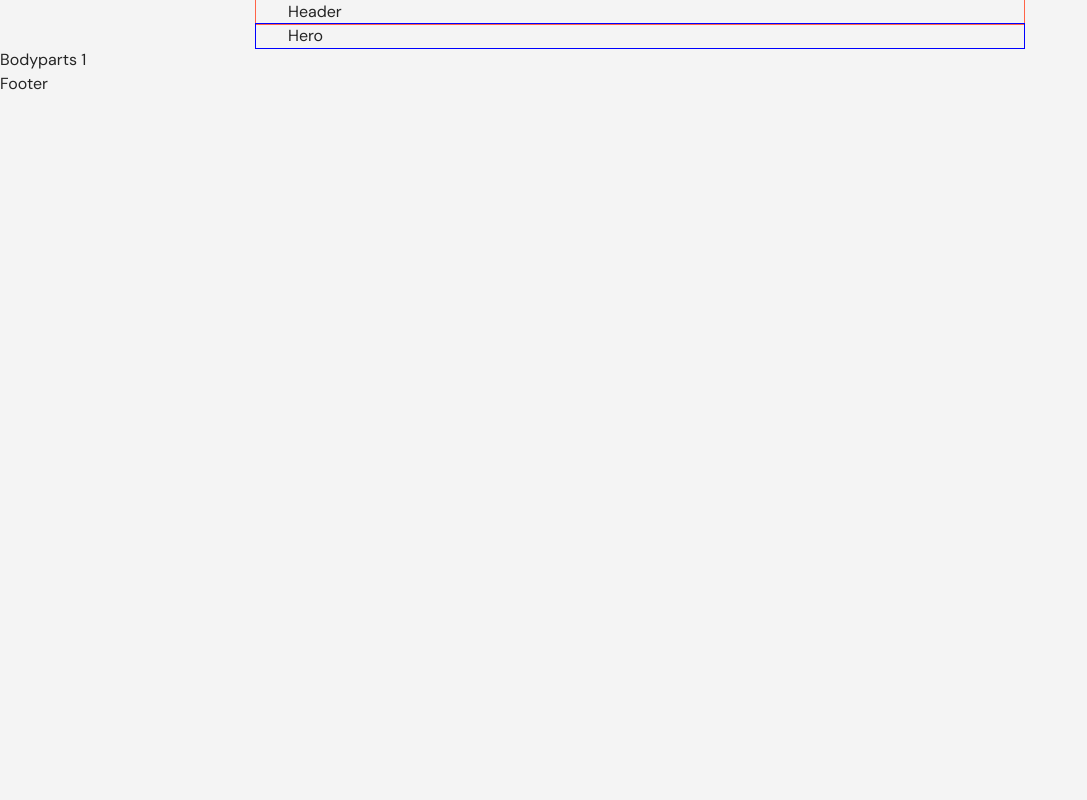
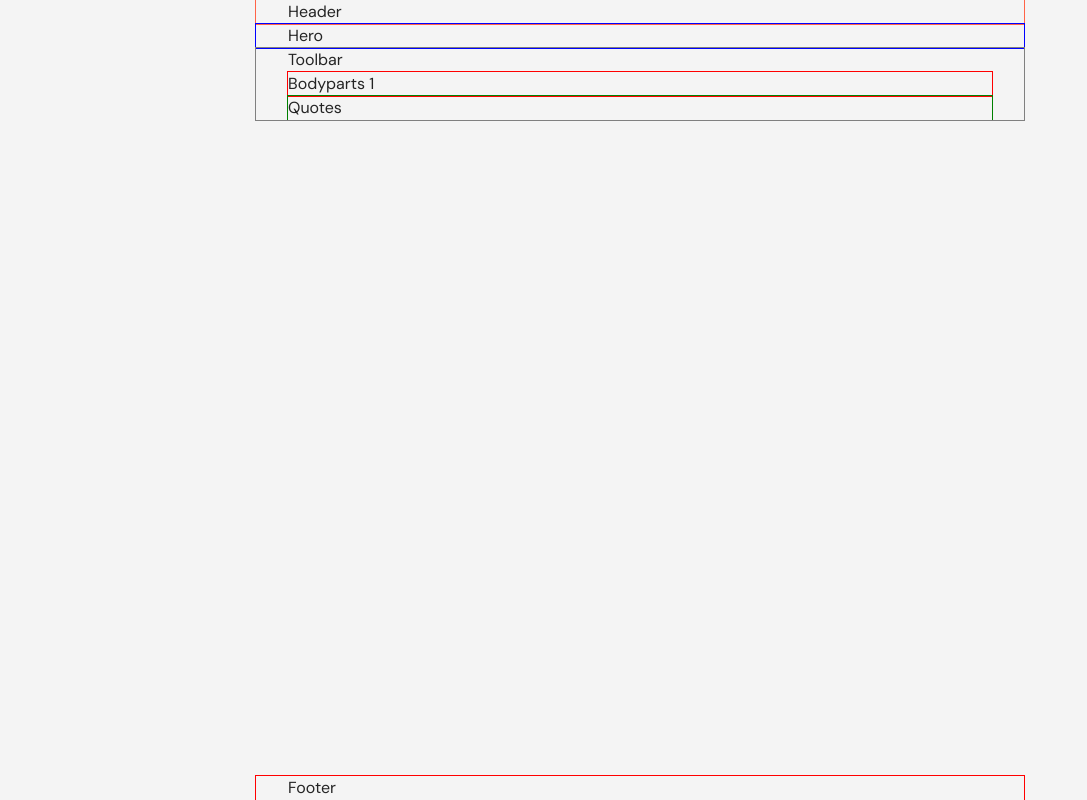
Before and after one commit to chertoha/sporty, a React (Create React App) app: page /sporty/bodyparts in a window 1280 px wide. Shown: the whole page, without its empty margins (0-1087 px from the left). Built offline with nearby package versions, Linux system fonts and the light colour scheme.

Commit message:
main page structure

```diff
--- a/src/components/Footer/Footer.tsx
+++ b/src/components/Footer/Footer.tsx
@@ -1,16 +1,16 @@
-
+import { Container } from "@mui/material";
 import React, { FC } from "react";
 
-
 interface IFooterProps {
-    //...
+  //...
 }
 
-
 const Footer: FC<IFooterProps> = () => {
-    return <div>Footer component</div>;
-
+  return (
+    <footer>
+      <Container sx={{ outline: "1px solid red" }}>Footer</Container>
+    </footer>
+  );
 };
 
-
 export default Footer;
--- a/src/components/Hero/Hero.tsx
+++ b/src/components/Hero/Hero.tsx
@@ -1,4 +1,4 @@
-import { Container } from "@mui/material";
+import { Box, Container } from "@mui/material";
 import React, { FC } from "react";
 
 interface IHeroProps {
@@ -6,7 +6,11 @@ interface IHeroProps {
 }
 
 const Hero: FC<IHeroProps> = () => {
-  return <Container sx={{ outline: "1px solid blue" }}>Hero</Container>;
+  return (
+    <Box component="section">
+      <Container sx={{ outline: "1px solid blue" }}>Hero</Container>
+    </Box>
+  );
 };
 
 export default Hero;
--- a/src/components/Home/Home.tsx
+++ b/src/components/Home/Home.tsx
@@ -2,6 +2,7 @@ import {
   Box,
   Button,
   Chip,
+  Container,
   FormControl,
   TextField,
   Typography,
@@ -76,10 +77,38 @@ const Home: FC<IHomeProps> = () => {
 
       <Chip label="#Sport" variant="outlined" /> */}
       <Hero />
+      {/* <HomeCardContent /> */}
 
-      <Suspense>
-        <Outlet />
-      </Suspense>
+      <Box component="section">
+        <Container sx={{ outline: "1px solid grey" }}>
+          <Box>Toolbar</Box>
+
+          <Box
+            sx={{
+              display: { xs: "block", xl: "flex" },
+              flexDirection: { xl: "row-reverse" },
+              columnGap: { xl: 16 },
+            }}
+          >
+            <Box
+              sx={{
+                width: {
+                  xs: "100%",
+                  xl: 900,
+                },
+                flexShrink: 0,
+                outline: "1px solid red",
+              }}
+            >
+              <Suspense>
+                <Outlet />
+              </Suspense>
+            </Box>
+
+            <Box sx={{ outline: "1px solid green", width: "100%" }}>Quotes</Box>
+          </Box>
+        </Container>
+      </Box>
     </>
   );
 };
--- /dev/null
+++ b/src/components/HomeCardContent/index.ts
@@ -0,0 +1 @@
+export { default } from "./HomeCardContent";
--- a/src/components/Layout/Layout.tsx
+++ b/src/components/Layout/Layout.tsx
@@ -1,19 +1,22 @@
+import { Box } from "@mui/material";
+import Footer from "components/Footer";
 import Header from "components/Header";
 import { Suspense } from "react";
 import { Outlet } from "react-router-dom";
 
 const Layout = () => {
   return (
-    <div>
+    <Box sx={{ display: "flex", flexDirection: "column", minHeight: "100vh" }}>
       <Header />
 
-      <main>
+      <Box component="main" sx={{ flexGrow: 1 }}>
         <Suspense>
           <Outlet />
         </Suspense>
-      </main>
-      <footer>Footer</footer>
-    </div>
+      </Box>
+
+      <Footer />
+    </Box>
   );
 };
 
```
Also changed, not shown: src/components/HomeCardContent/HomeCardContent.tsx (added, +16 -0 lines), 1 other file (tests, documents, lock files or other folders).
